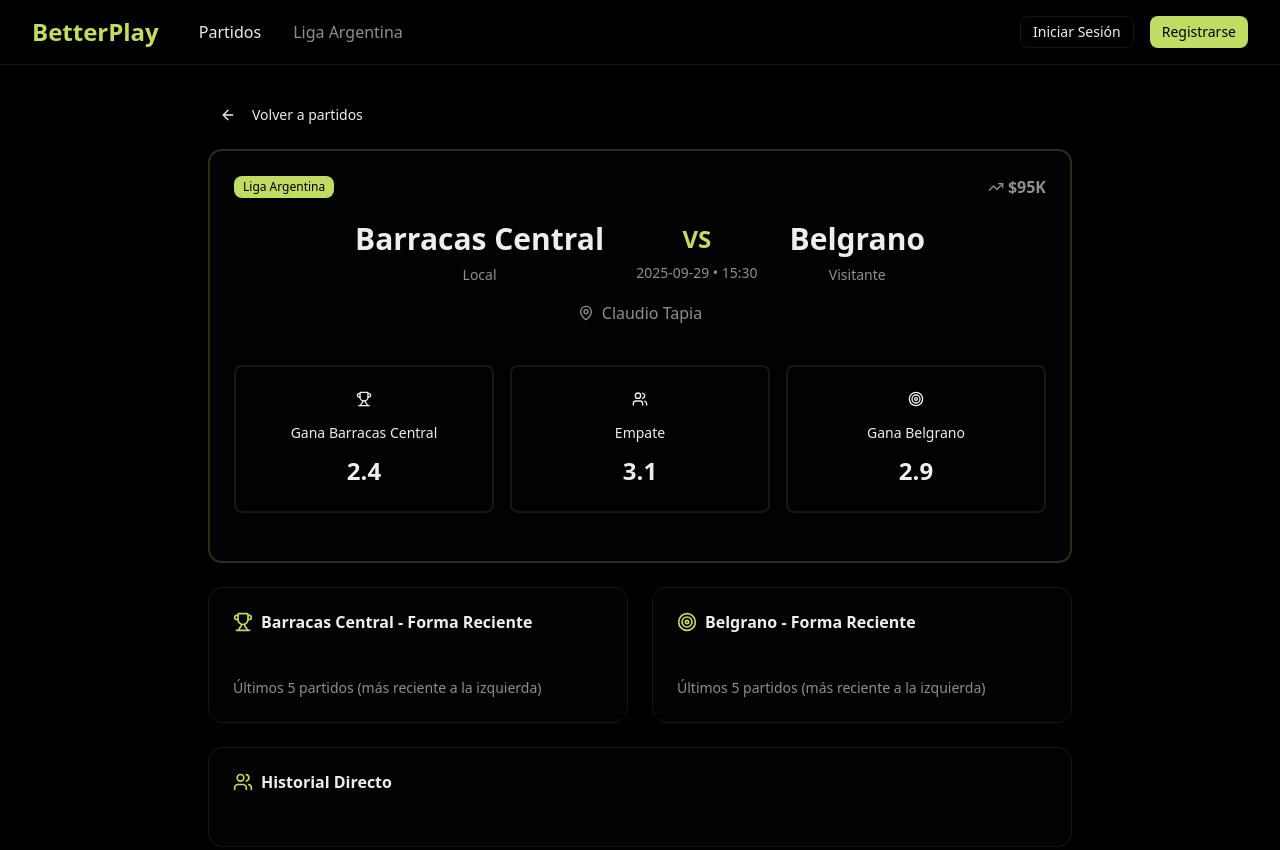
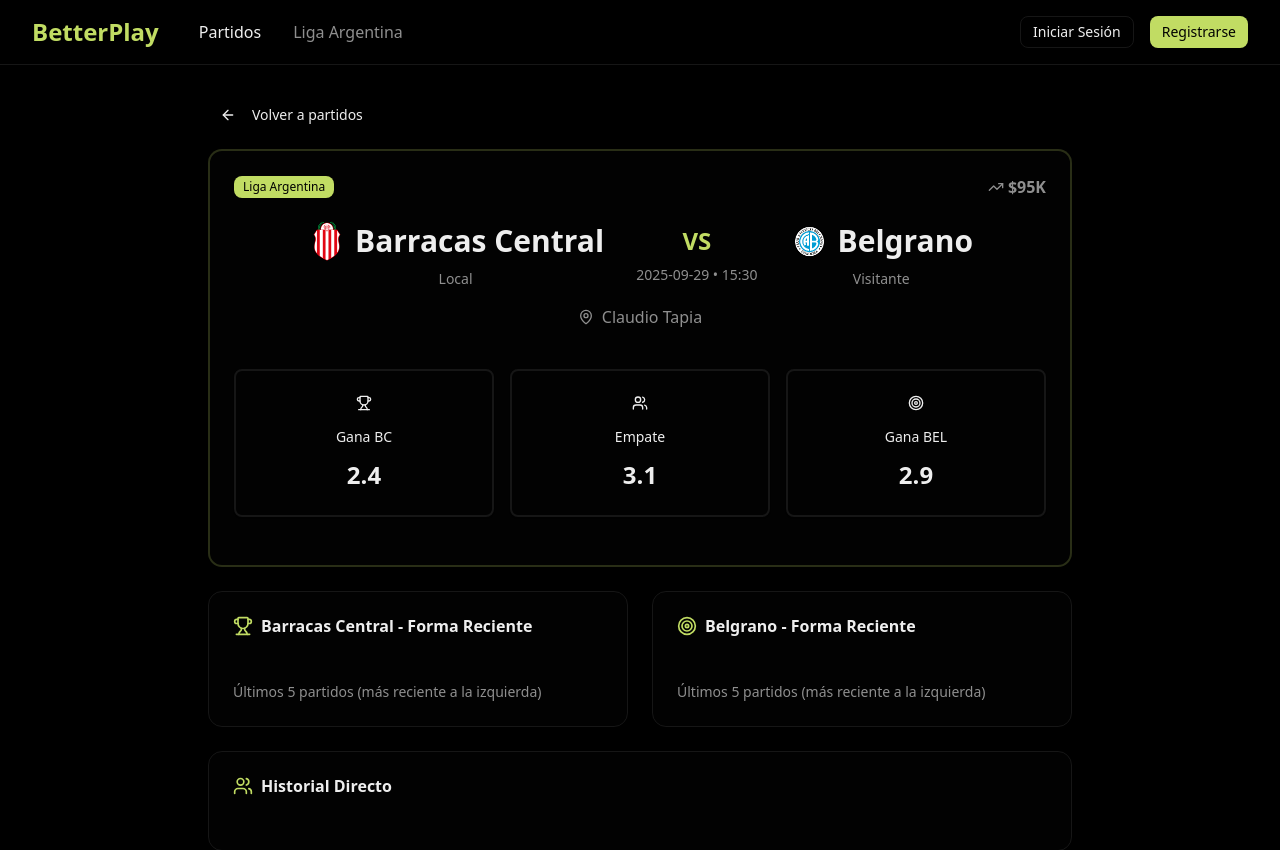
Before and after one commit to fabian416/better-play, a React (Vite) app in the folder frontend/: page /match/1 in a window 1280 px wide. Shown: the top 850 px of the page. Built offline with nearby package versions, Linux system fonts and the light colour scheme.

Commit message:
add logos in matches details

```diff
--- a/frontend/src/components/match-details.tsx
+++ b/frontend/src/components/match-details.tsx
@@ -16,6 +16,7 @@
   Target,
   Clock,
 } from "lucide-react"
+import { logoFor, abbrFor } from "@/lib/team-logos"
 
 interface Match {
   id: string
@@ -73,7 +74,7 @@
     <div className="mx-auto max-w-4xl space-y-6 px-3 sm:px-4">
       {/* Back button */}
       <Link to="/">
-        <Button variant="ghost" className="mb-4">
+        <Button variant="ghost" className="mb-4 cursor-pointer">
           <ArrowLeft className="mr-2 h-4 w-4" />
           Volver a partidos
         </Button>
@@ -93,7 +94,17 @@
           <div className="space-y-4">
             <div className="flex items-center justify-center space-x-8">
               <div className="text-center">
-                <div className="mb-1 text-2xl font-bold text-foreground sm:mb-2 sm:text-3xl">{match.homeTeam}</div>
+                <div className="mb-1 sm:mb-2 flex items-center justify-center gap-2">
+                  <img
+                    src={logoFor(match.homeTeam)}
+                    alt={match.homeTeam}
+                    title={match.homeTeam}
+                    className="h-8 w-8 sm:h-10 sm:w-10 object-contain"
+                    loading="lazy"
+                    onError={(e) => { (e.currentTarget as HTMLImageElement).style.display = 'none' }}
+                  />
+                  <span className="text-2xl sm:text-3xl font-bold text-foreground">{match.homeTeam}</span>
+                </div>
                 <div className="text-sm text-muted-foreground">Local</div>
               </div>
 
@@ -105,7 +116,17 @@
               </div>
 
               <div className="text-center">
-                <div className="mb-1 text-2xl font-bold text-foreground sm:mb-2 sm:text-3xl">{match.awayTeam}</div>
+                <div className="mb-1 sm:mb-2 flex items-center justify-center gap-2">
+                  <img
+                    src={logoFor(match.awayTeam)}
+                    alt={match.awayTeam}
+                    title={match.awayTeam}
+                    className="h-8 w-8 sm:h-10 sm:w-10 object-contain"
+                    loading="lazy"
+                    onError={(e) => { (e.currentTarget as HTMLImageElement).style.display = 'none' }}
+                  />
+                  <span className="text-2xl sm:text-3xl font-bold text-foreground">{match.awayTeam}</span>
+                </div>
                 <div className="text-sm text-muted-foreground">Visitante</div>
               </div>
             </div>
@@ -123,7 +144,7 @@
             <Button
               size="lg"
               variant={isSelected("Local") ? "default" : "outline"}
-              className={`flex h-auto flex-col p-4 sm:p-6 transition-all ${
+              className={`cursor-pointer flex h-auto flex-col p-4 sm:p-6 transition-all ${
                 isSelected("Local")
                   ? ""
                   : "bg-transparent hover:bg-primary hover:text-primary-foreground"
@@ -131,14 +152,14 @@
               onClick={() => handleBetSelect("Local", match.homeOdds)}
             >
               <Trophy className="mb-2 h-5 w-5 sm:h-6 sm:w-6" />
-              <span className="mb-1 text-xs sm:text-sm">Gana {match.homeTeam}</span>
+              <span className="mb-1 text-xs sm:text-sm">Gana {abbrFor(match.homeTeam)}</span>
               <span className="text-xl font-bold sm:text-2xl">{match.homeOdds}</span>
             </Button>
 
             <Button
               size="lg"
               variant={isSelected("Empate") ? "default" : "outline"}
-              className={`flex h-auto flex-col p-4 sm:p-6 transition-all ${
+              className={`cursor-pointer flex h-auto flex-col p-4 sm:p-6 transition-all ${
                 isSelected("Empate")
                   ? ""
                   : "bg-transparent hover:bg-primary hover:text-primary-foreground"
@@ -153,7 +174,7 @@
             <Button
               size="lg"
               variant={isSelected("Visitante") ? "default" : "outline"}
-              className={`flex h-auto flex-col p-4 sm:p-6 transition-all ${
+              className={`cursor-pointer flex h-auto flex-col p-4 sm:p-6 transition-all ${
                 isSelected("Visitante")
                   ? ""
                   : "bg-transparent hover:bg-primary hover:text-primary-foreground"
@@ -161,7 +182,7 @@
               onClick={() => handleBetSelect("Visitante", match.awayOdds)}
             >
               <Target className="mb-2 h-5 w-5 sm:h-6 sm:w-6" />
-              <span className="mb-1 text-xs sm:text-sm">Gana {match.awayTeam}</span>
+              <span className="mb-1 text-xs sm:text-sm">Gana {abbrFor(match.awayTeam)}</span>
               <span className="text-xl font-bold sm:text-2xl">{match.awayOdds}</span>
             </Button>
           </div>
```
